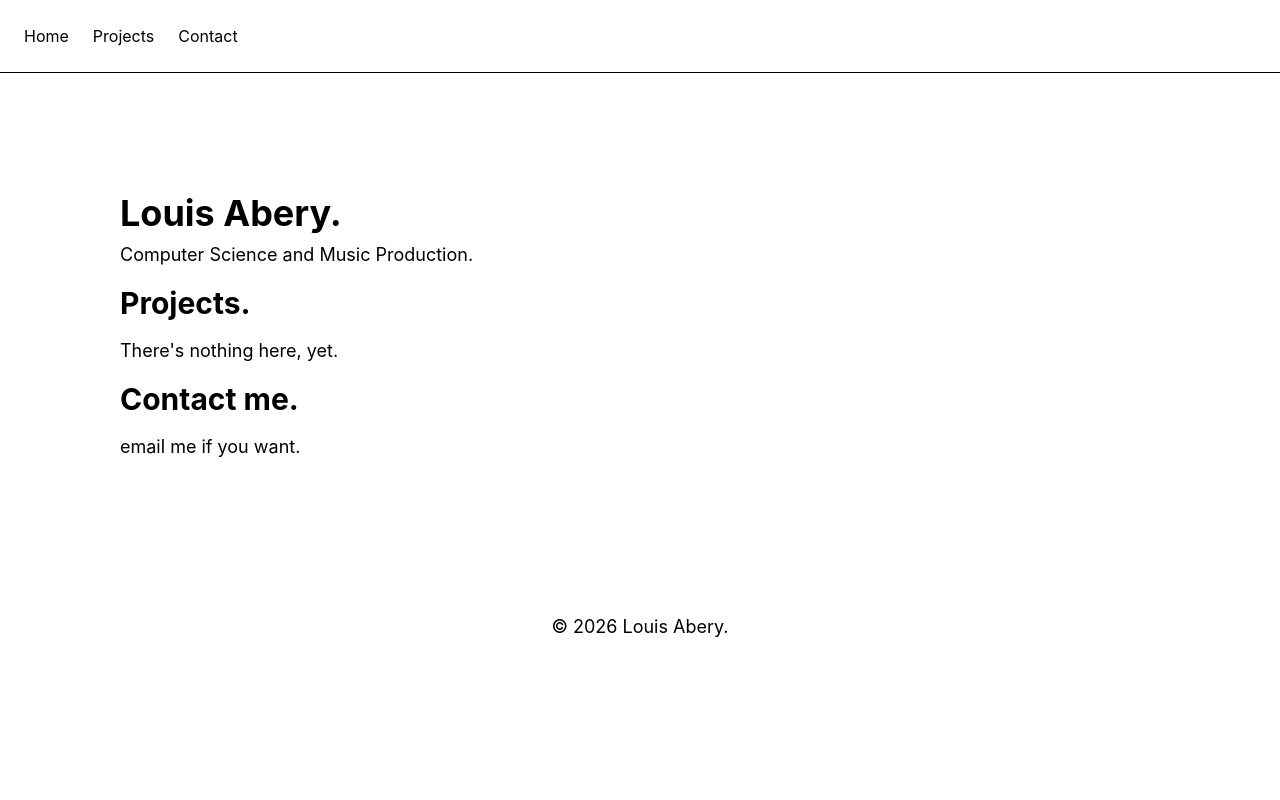
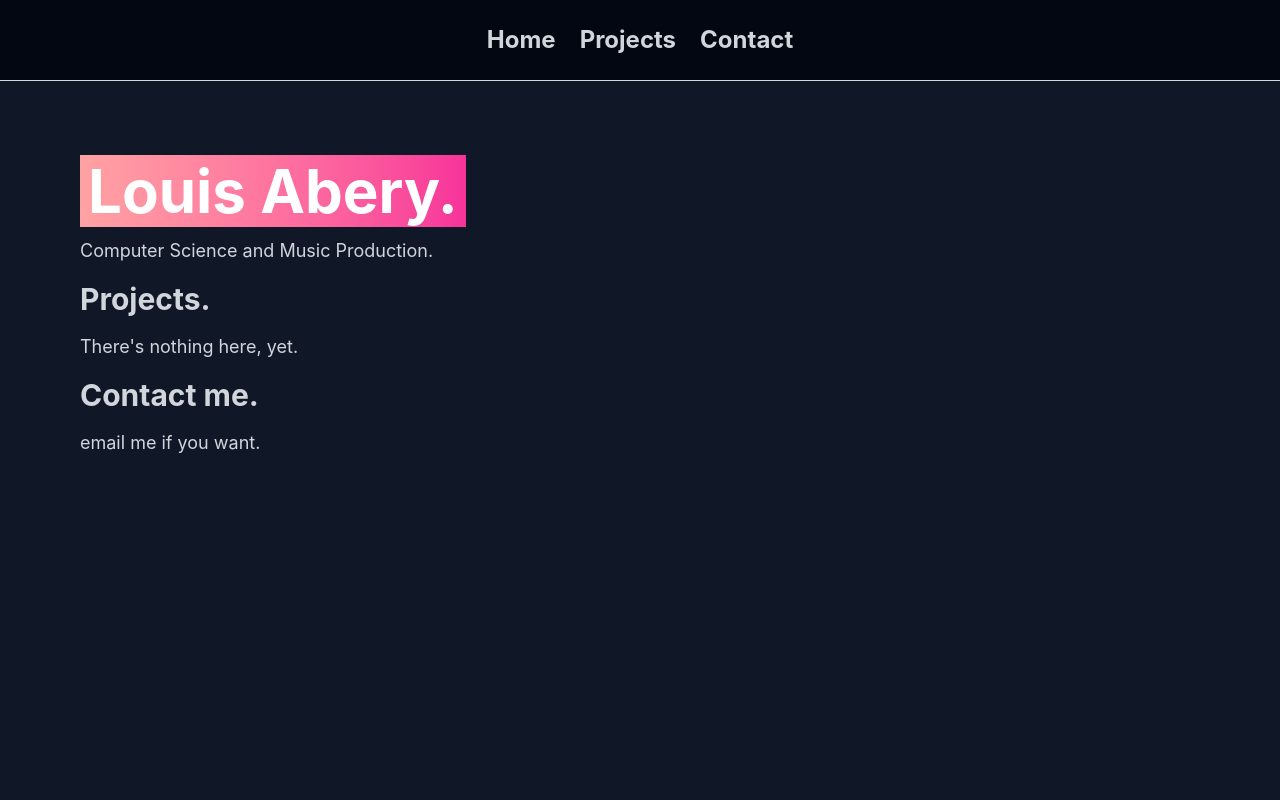
Before and after one commit to aybery/aybery.github.io, a SvelteKit app: page / in a window 1280 px wide. Shown: the top 800 px of the page. Built offline with nearby package versions, Linux system fonts and the light colour scheme.

Commit message:
dark mode

```diff
--- a/src/routes/+error.svelte
+++ b/src/routes/+error.svelte
@@ -3,6 +3,8 @@
     import { resolve } from '$app/paths';
 </script>
 
-<h1>Oops! {page.status}</h1>
-<p>{page.error?.message || 'Page not found'}</p>
-<a href={resolve('/')}>Go Home</a>
+<div class="flex flex-col items-center justify-center p-4">
+    <h1>Error <span class="text-red-600">{page.status}</span></h1>
+    <p class="font-bold">{page.error?.message || 'Page not found'}</p>
+    <a href={resolve('/')} class=" font-extrabold text-blue-500 hover:underline">← Go Home</a>
+</div>
--- a/src/routes/+layout.svelte
+++ b/src/routes/+layout.svelte
@@ -8,10 +8,10 @@
 
 <svelte:head><link rel="icon" href={favicon} /><title>Louis Abery Portfolio</title></svelte:head>
 
-<nav class="p-6 flex gap-6 items-center border-b border-black">
-    <a href={resolve('/#home')}>Home</a>
-    <a href={resolve('/#projects')}>Projects</a>
-    <a href={resolve('/#contact')}>Contact</a>
+<nav class="p-6 flex gap-6 items-center justify-center border-b border-gray-300 sticky top-0 z-50 bg-gray-950 font-bold text-2xl">
+    <a href={resolve('/')} class="hover:text-blue-500 ease-in-out duration-300">Home</a>
+    <a href={resolve('/#projects')} class="hover:text-blue-500 ease-in-out duration-300">Projects</a>
+    <a href={resolve('/#contact')} class="hover:text-blue-500 ease-in-out duration-300">Contact</a>
 </nav>
 
 {@render children()}
--- a/src/routes/+page.svelte
+++ b/src/routes/+page.svelte
@@ -1,7 +1,7 @@
-<main class="flex-col items-center p-30">
+<main class="items-center justify-center p-20 h-screen">
     <section id="home">
-        <h1>Louis Abery.</h1>
-        <p>Computer Science and Music Production.</p>
+        <span class="box-decoration-slice bg-linear-to-r from-red-300 to-pink-500 text-white px-2 bg-clip text-6xl font-bold">Louis Abery.</span>
+        <p style="margin-top: 1rem;">Computer Science and Music Production.</p>
     </section>
 
     <section id="projects">
--- a/src/routes/layout.css
+++ b/src/routes/layout.css
@@ -1,4 +1,8 @@
 @import 'tailwindcss';
+
+:root {
+    @apply bg-gray-900 text-gray-300;
+}
 
 p {
     @apply text-lg;
```
